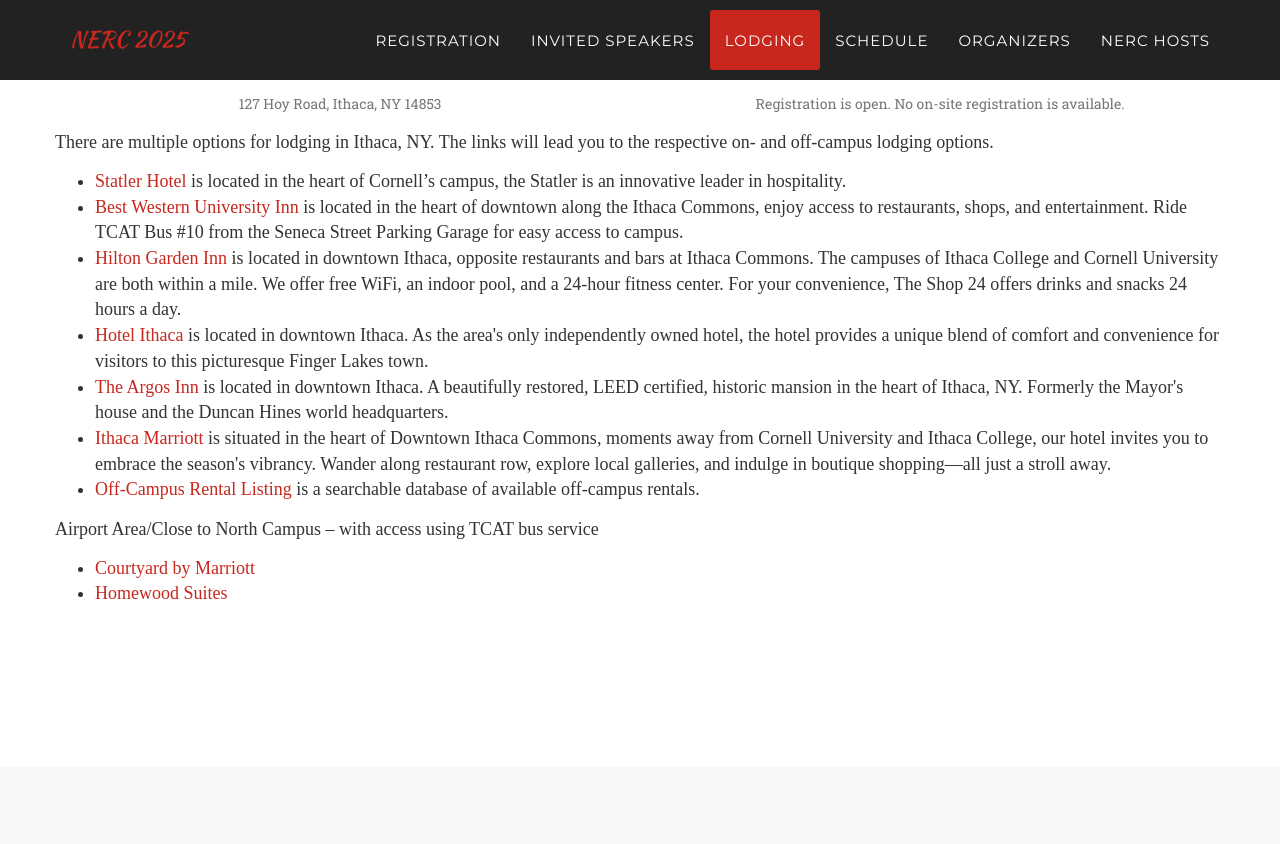
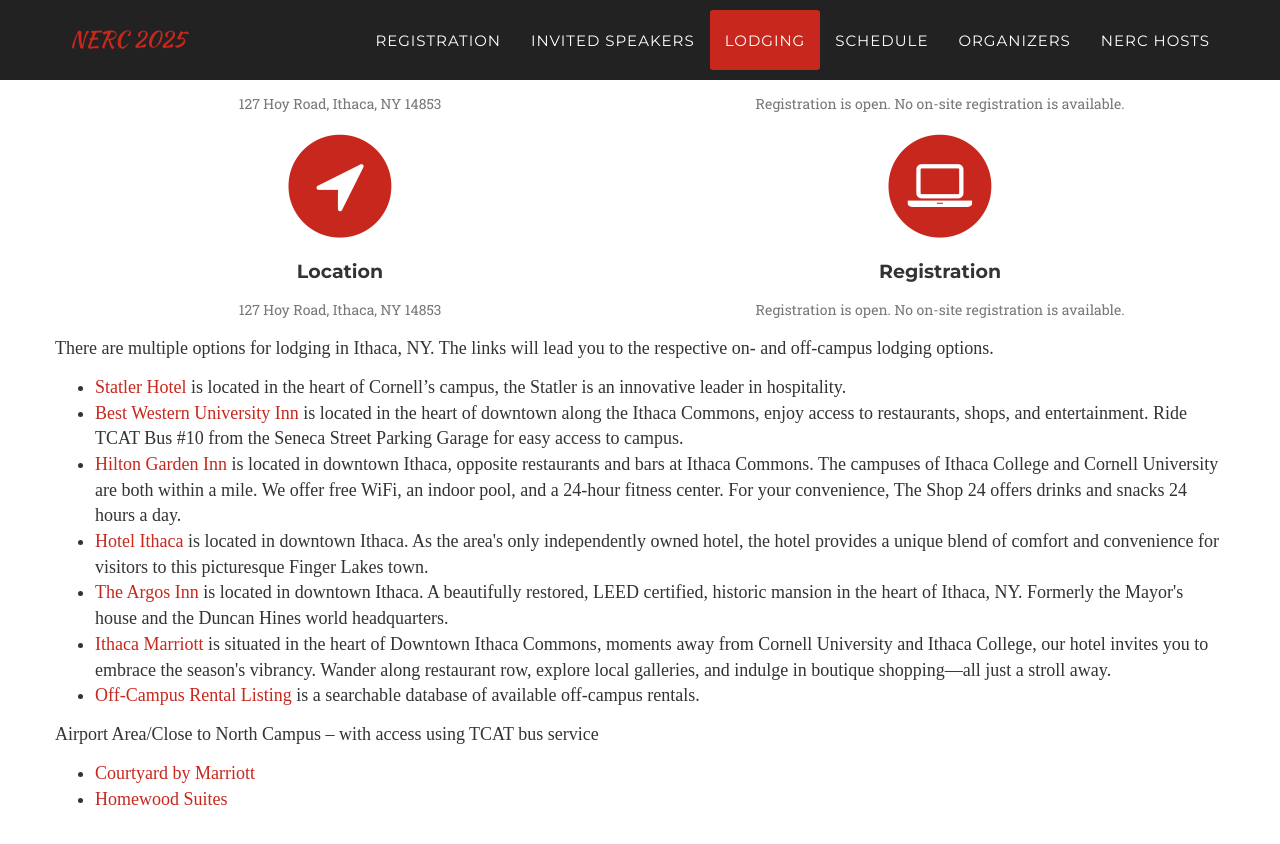
Before and after one commit to Cornell-Tech-AIRLab/cornell2025.nerc.io, a Jekyll site: the page built from index.html, in a window 1280 px wide and 900 px high, scrolled down 2941 px. Shown: the top 844 px of the window. Built offline with Jekyll 4.4.1, drawn with Linux system fonts in a browser that asks for light colours; some web fonts are replaced.

Commit message:
travel adding second row

```diff
--- a/_includes/lodging.html
+++ b/_includes/lodging.html
@@ -4,6 +4,25 @@
             <div class="row">
                 <div class="col-lg-12 text-center">
                     <h2 class="section-heading">Travel and Lodging</h2>
+                </div>
+
+                <div class="row text-center">
+                    <div class="col-md-6">
+                        <span class="fa-stack fa-4x">
+                            <i class="fa fa-circle fa-stack-2x text-primary"></i>
+                            <i class="fa fa-location-arrow fa-stack-1x fa-inverse"></i>
+                        </span>
+                        <h4 class="registration-heading">Location</h4>
+                        <p class="text-muted">127 Hoy Road, Ithaca, NY 14853</p>
+                    </div>
+                    <div class="col-md-6">
+                        <span class="fa-stack fa-4x">
+                            <i class="fa fa-circle fa-stack-2x text-primary"></i>
+                            <i class="fa fa-laptop fa-stack-1x fa-inverse"></i>
+                        </span>
+                        <h4 class="registration-heading">Registration</h4>
+                        <p class="text-muted">Registration is open. No on-site registration is available.</p>
+                    </div>
                 </div>
 
                 <div class="row text-center">
```
